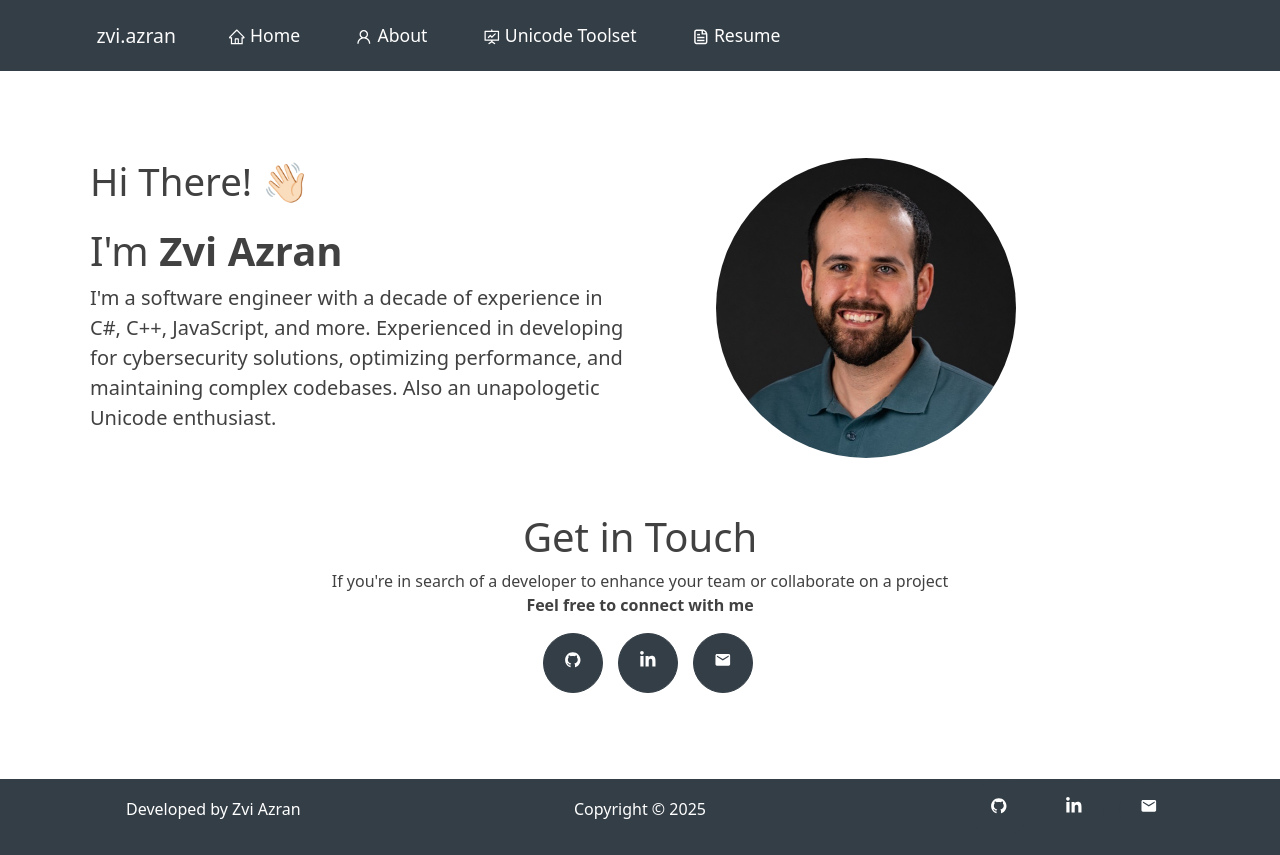
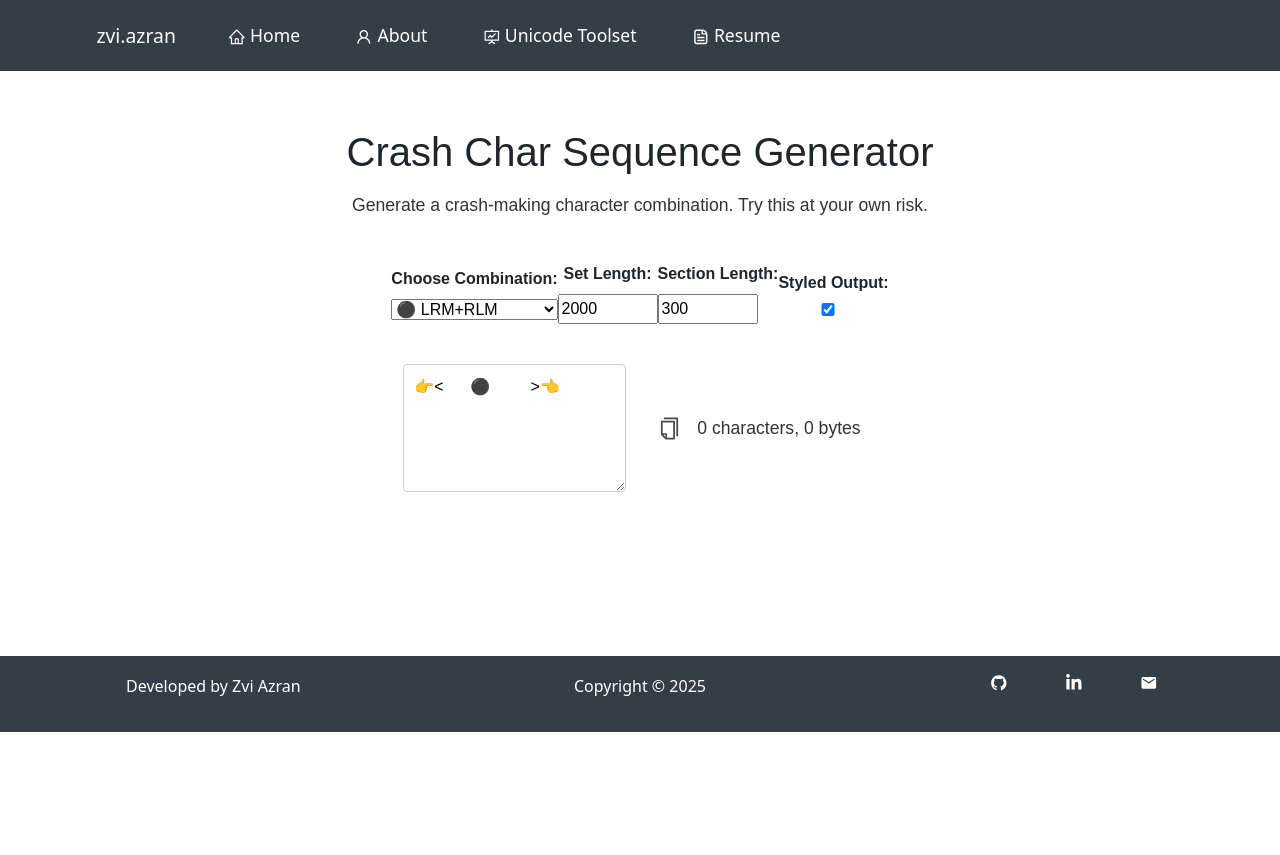
Before and after one commit to zviazran/unicode-toolset, a React (Vite) app: page /unicode-toolset/crash-char-sequence-generator in a window 1280 px wide. Before the commit this address led to /unicode-toolset/home. After the commit the page ends 800 px from the top, so only its background shows below. Built offline with nearby package versions, Linux system fonts and the light colour scheme.

Commit message:
add basic implementation of the crash-char-sequence-generator

```diff
--- a/src/App.tsx
+++ b/src/App.tsx
@@ -5,6 +5,7 @@ import About from "./components/About/About";
 import Toolsets from "./components/Toolset/Toolsets";
 import InvisibleCharEditor from "./components/Toolset/InvisibleCharEditor/InvisibleCharEditor";
 import DrUnicodeWrapper from "./components/Toolset/DrUnicode/DrUnicodeWrapper";
+import CrashCharSequenceGenerator from "./components/Toolset/CrashCharSequenceGenerator/CrashCharSequenceGenerator";
 import Footer from "./components/Footer";
 import Resume from "./components/Resume/Resume";
 import "./App.css";
@@ -22,6 +23,7 @@ const App: React.FC = () => {
           <Route path="/toolset" element={<Toolsets />} />
           <Route path="/invisible-char-editor" element={<InvisibleCharEditor />} />
           <Route path="/drunicode" element={<DrUnicodeWrapper />} />
+          <Route path="/crash-char-sequence-generator" element={<CrashCharSequenceGenerator />} />
           <Route path="/*" element={<Navigate to={location.search.startsWith('?/') ? location.search.split('?')[1] : "/home"} />} />
         </Routes>
         <Footer />
--- a/src/Constants.tsx
+++ b/src/Constants.tsx
@@ -16,7 +16,14 @@ export const TOOLSETS = [
     joke: "An isValid(string) a day keeps the bugs away.",
     description: "A heuristic utility for detecting and diagnosing common string corruptions, encoding issues, and alterations.",
     link: "drunicode",
-  }
+  },
+  {
+    image: DR_UNICODE,
+    name: "Crash Char Sequence Generator",
+    joke: "Unicode. SMASH!!!",
+    description: "bla bla",
+    link: "crash-char-sequence-generator",
+  },
 ];
 
 export const JS_SKILLS = [
--- /dev/null
+++ b/src/components/Toolset/CodePointsConsts.tsx
@@ -0,0 +1,27 @@
+// Define ranges of invisible characters
+export const invisibleCharRanges = [
+  [0x00ad, 0x00ad], // Soft hyphen
+  [0x061c, 0x061c], // Arabic Letter Mark
+  [0x180e, 0x180e], // Mongolian vowel separator
+  [0x200b, 0x200f], // Zero-width and directional marks
+  [0x202a, 0x202e], // Bidirectional text overrides
+  [0x2060, 0x206f], // Invisible operators and markers
+  [0xfeff, 0xfeff],  // Zero-width no-break space
+  [0x1d173, 0x1d17a], // Musical invisible symbols
+  [0xe0000, 0xe007f], // Tags
+];
+
+export const bidiCharacters = new Map<string, number>([
+  ["LRE", 0x202A], // LEFT-TO-RIGHT EMBEDDING
+  ["RLE", 0x202B], // RIGHT-TO-LEFT EMBEDDING
+  ["LRO", 0x202D], // LEFT-TO-RIGHT OVERRIDE
+  ["RLO", 0x202E], // RIGHT-TO-LEFT OVERRIDE
+  ["PDF", 0x202C], // POP DIRECTIONAL FORMATTING
+  ["LRI", 0x2066], // LEFT‑TO‑RIGHT ISOLATE
+  ["RLI", 0x2067], // RIGHT‑TO‑LEFT ISOLATE
+  ["FSI", 0x2068], // FIRST STRONG ISOLATE
+  ["PDI", 0x2069], // POP DIRECTIONAL ISOLATE
+  ["LRM", 0x200E], // LEFT-TO-RIGHT MARK
+  ["RLM", 0x200F], // RIGHT-TO-LEFT MARK
+  ["ALM", 0x061C], // ARABIC LETTER MARK
+]);
--- /dev/null
+++ b/src/components/Toolset/CrashCharSequenceGenerator/BidiCrashSequenceGenerator.tsx
@@ -0,0 +1,39 @@
+import { bidiCharacters } from "../CodePointsConsts";
+
+class BidiCrashSequenceGenerator {
+  public crashSequences: Record<string, { left: number; right: number; break: number; circle: string; }> = {
+    "⚫ LRM+RLM": { left: bidiCharacters.get("LRM")!, right: bidiCharacters.get("RLM")!, break: 0x0020, circle:"⚫" },
+    "🟣 LRM+ALM": { left: bidiCharacters.get("LRM")!, right: bidiCharacters.get("ALM")!, break: 0x0020, circle:"🟣"  },
+    "🔴 LRI+RLI": { left: bidiCharacters.get("LRI")!, right: bidiCharacters.get("RLI")!, break: bidiCharacters.get("PDI")!, circle:"🔴" },
+    "🟠 LRO+RLO": { left: bidiCharacters.get("LRO")!, right: bidiCharacters.get("RLO")!, break: bidiCharacters.get("PDF")!, circle:"🟠" },
+    "🟡 LRE+RLE": { left: bidiCharacters.get("LRE")!, right: bidiCharacters.get("RLE")!, break: bidiCharacters.get("PDF")!, circle:"🟡" },
+  };
+
+  // Generate crash sequence based on selected option and length
+  generate(option: keyof typeof this.crashSequences, length: number, breakCount: number, styled: boolean): string {
+    const sequence = this.crashSequences[option];
+
+    const leftRightPair = String.fromCharCode(sequence.left) + String.fromCharCode(sequence.right);
+    let str = "";
+    if (styled)
+      str += "👉<"
+    for (let i = 0; i < length; i += breakCount/2) {
+      str += leftRightPair.repeat(Math.min(breakCount/2, length - i)); // Add the section
+      str += String.fromCharCode(sequence.break); // Add break after section
+    }
+    str += String.fromCharCode(sequence.break);
+    if (styled) {
+      const middleIndex = Math.floor(str.length / 2); // Find the middle position
+      str = str.slice(0, middleIndex) + sequence.circle + str.slice(middleIndex); // Insert the circle
+      str += ">👈"; // Close the styled part
+    }
+    return str;
+  }
+
+  // Get available options
+  getOptions(): string[] {
+    return Object.keys(this.crashSequences);
+  }
+}
+
+export default BidiCrashSequenceGenerator;
--- /dev/null
+++ b/src/components/Toolset/CrashCharSequenceGenerator/CrashCharSequenceGenerator.module.css
@@ -0,0 +1,49 @@
+.crashCharSequenceGenerator {
+  text-align: center;
+  margin-top: 8rem;
+  min-height: 33rem;
+  font-family: Arial, sans-serif;
+  display: flex;
+  flex-direction: column;
+  align-items: center;
+  gap: 0.5rem;
+}
+
+.description p {
+  font-size: 1.1rem;
+  color: #333;
+  margin-bottom: 20px;
+}
+
+.textBox {
+  display: flex;
+  flex-direction: column;
+  align-items: center;
+}
+
+textarea:focus {
+  outline: none;
+  border-color: #007bff;
+}
+
+.selectContainer, .inputContainer {
+  display: flex;
+  flex-direction: column;
+  margin-bottom: 1rem;
+}
+
+.selectContainer label, .inputContainer label {
+  font-weight: bold;
+  margin-bottom: 0.5rem;
+}
+
+.inputContainer input {
+  width: 100px;
+}
+
+.counterBarContainer {
+  display: flex;
+  align-items: center;
+  margin-top: 1rem;
+  flex-direction: row;
+}
--- /dev/null
+++ b/src/components/Toolset/CrashCharSequenceGenerator/CrashCharSequenceGenerator.tsx
@@ -0,0 +1,89 @@
+import React, { useState, useRef, useEffect } from "react";
+import styles from "./CrashCharSequenceGenerator.module.css";
+import CounterBar from "../CounterBar";
+import BidiCrashSequenceGenerator from "./BidiCrashSequenceGenerator";
+
+const crashGenerator = new BidiCrashSequenceGenerator();
+
+const CrashCharSequenceGenerator: React.FC = () => {
+  const textareaRef = useRef<HTMLTextAreaElement>(null);
+  const [selectedOption, setSelectedOption] = useState<string>("⚫ LRM+RLM");
+  const [length, setLength] = useState<number>(2000);
+  const [countLength, setCountLength] = useState<number>(300);
+  const [styled, setStyled] = useState<boolean>(true);
+
+  const handleSelectionChange = (e: React.ChangeEvent<HTMLSelectElement>) => {
+    setSelectedOption(e.target.value);
+  };
+
+  const handleLengthChange = (e: React.ChangeEvent<HTMLInputElement>) => {
+    setLength(parseInt(e.target.value));
+  };
+
+  const handleCountLengthChange = (e: React.ChangeEvent<HTMLInputElement>) => {
+    setCountLength(parseInt(e.target.value));
+  };
+
+  const handleStyledChange = (e: React.ChangeEvent<HTMLInputElement>) => {
+    setStyled(e.target.checked);
+  };
+
+  const generateText = () => {
+    return crashGenerator.generate(selectedOption as keyof typeof crashGenerator.crashSequences, length, countLength, styled);
+  };
+
+  useEffect(() => {
+    setStyled(styled);
+  }, []);
+
+  return (
+    <div className={styles.crashCharSequenceGenerator}>
+      <h1>Crash Char Sequence Generator</h1>
+      <div className={styles.description}>
+        <p>Generate a crash-making character combination. Try this at your own risk.</p>
+      </div>
+
+      <div className={styles.counterBarContainer}>
+        <div className={styles.selectContainer}>
+          <label htmlFor="comboSelect">Choose Combination:</label>
+          <select id="comboSelect" value={selectedOption} onChange={handleSelectionChange}>
+            {Object.keys(crashGenerator.crashSequences).map((key) => (
+              <option key={key} value={key}>
+                {key}
+              </option>
+            ))}
+          </select>
+        </div>
+
+        <div className={styles.inputContainer}>
+          <label htmlFor="lengthInput">Set Length:</label>
+          <input type="number" id="lengthInput" min={2} value={length} onChange={handleLengthChange} />
+        </div>
+
+        <div className={styles.inputContainer}>
+          <label htmlFor="countLengthInput">Section Length:</label>
+          <input type="number" id="countLengthInput" min={1} value={countLength} onChange={handleCountLengthChange} />
+        </div>
+
+        <div className={styles.inputContainer}>
+          <label htmlFor="styledCheckbox">Styled Output:</label>
+          <input
+            type="checkbox"
+            id="styledCheckbox"
+            checked={styled}
+            onChange={handleStyledChange}
+          />
+        </div>
+      </div>
+
+      <div className={styles.counterBarContainer}>
+        <div className={styles.textBox}>
+          <textarea ref={textareaRef} value={generateText()} />
+        </div>
+        <CounterBar textareaRef={textareaRef} />
+      </div>
+    </div>
+  );
+};
+
+export default CrashCharSequenceGenerator;
--- a/src/components/Toolset/DrUnicode/DrUnicodeWrapper.module.css
+++ b/src/components/Toolset/DrUnicode/DrUnicodeWrapper.module.css
@@ -24,13 +24,6 @@
   align-items: center; /* Center contents inside textBox */
 }
 
-.textBox h2 {
-  font-size: 1.2rem;
-  white-space: nowrap;
-  overflow: hidden;
-  text-overflow: ellipsis;
-}
-
 textarea {
   width: 100%;
   height: 100px;
@@ -54,8 +47,3 @@ textarea:focus {
   font-family: monospace;
   min-height: 1.5rem;
 }
-
-.counters {
-  margin-top: 20px;
-  font-size: 1.1rem;
-}
--- a/src/components/Toolset/InvisibleCharEditor/InvisibleCharEditor.tsx
+++ b/src/components/Toolset/InvisibleCharEditor/InvisibleCharEditor.tsx
@@ -2,19 +2,8 @@
 import React, { useState, useRef } from "react";
 import styles from './InvisibleCharEditor.module.css';
 import CounterBar from '../CounterBar';
+import { invisibleCharRanges } from "../CodePointsConsts";
 
-// Define ranges of invisible characters
-const invisibleCharRanges = [
-  [0x00ad, 0x00ad], // Soft hyphen
-  [0x061c, 0x061c], // Arabic Letter Mark
-  [0x180e, 0x180e], // Mongolian vowel separator
-  [0x200b, 0x200f], // Zero-width and directional marks
-  [0x202a, 0x202e], // Bidirectional text overrides
-  [0x2060, 0x206f], // Invisible operators and markers
-  [0xfeff, 0xfeff],  // Zero-width no-break space
-  [0x1d173, 0x1d17a], // Musical invisible symbols
-  [0xe0000, 0xe007f], // Tags
-];
 
 // Function to check if a code point is in the invisible ranges
 const isInvisibleCodePoint = (code: number): boolean => {
```
